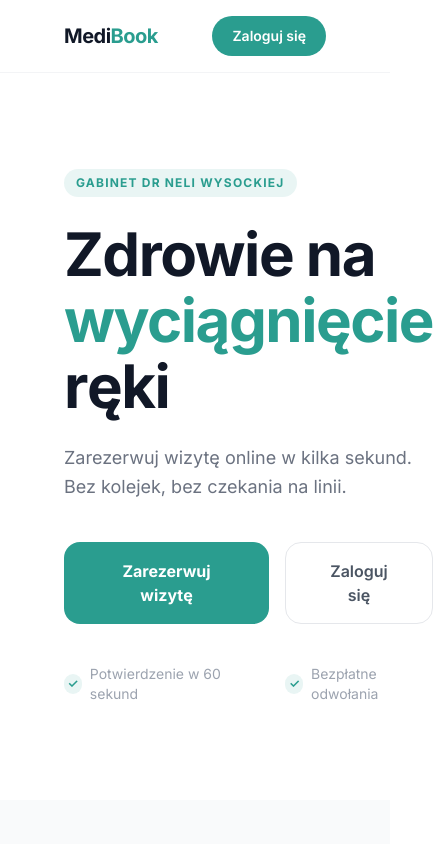
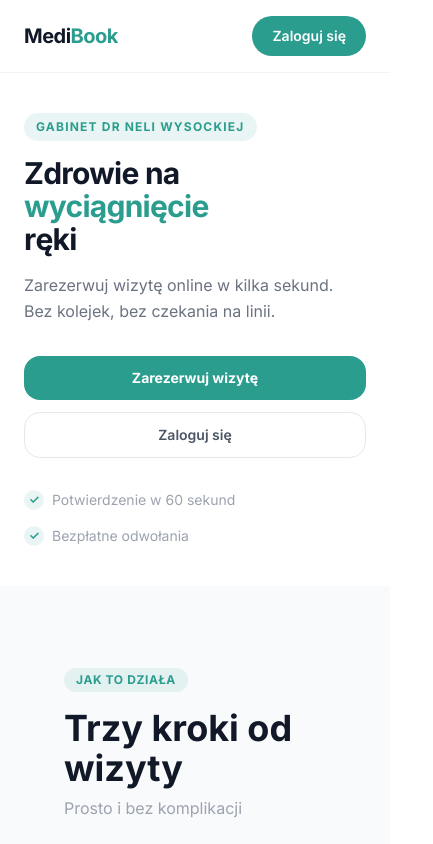
Before and after one commit to martynkaxyz/medibook, a React (Vite) app in the folder frontend/: page / in a window 390 px wide. Shown: the top 844 px of the page, 433 px wide, since content can reach past the window. Built offline with nearby package versions, Linux system fonts and the light colour scheme; no server answers.

Commit message:
fix: responsive landing page hero

```diff
--- a/frontend/src/pages/LandingPage.jsx
+++ b/frontend/src/pages/LandingPage.jsx
@@ -51,7 +51,7 @@ export default function LandingPage() {
       `}</style>
 
       {/* NAVBAR */}
-      <nav className="w-full flex items-center justify-between px-16 py-4 bg-white border-b border-gray-100 sticky top-0 z-50">
+      <nav className="w-full flex items-center justify-between px-6 md:px-16 py-4 bg-white border-b border-gray-100 sticky top-0 z-50">
         <span className="text-xl font-bold tracking-tight text-gray-900">
           Medi<span className="text-[#2A9D8F]">Book</span>
         </span>
@@ -66,34 +66,34 @@ export default function LandingPage() {
       </nav>
 
       {/* HERO */}
-      <section className="w-full px-16 py-24 bg-white flex items-center justify-between gap-16">
-        <div className="max-w-xl">
-          <span className="inline-block text-xs font-bold bg-[#2A9D8F]/10 text-[#2A9D8F] px-3 py-1.5 rounded-full mb-6 tracking-widest uppercase">
+      <section className="w-full px-6 md:px-16 py-10 bg-white flex flex-col md:flex-row items-center justify-between gap-8">
+        <div className="w-full md:max-w-xl">
+          <span className="inline-block text-xs font-bold bg-[#2A9D8F]/10 text-[#2A9D8F] px-3 py-1.5 rounded-full mb-4 tracking-widest uppercase">
             Gabinet dr Neli Wysockiej
           </span>
-          <h1 className="text-6xl font-bold leading-[1.1] mb-6 tracking-tight text-gray-900">
+          <h1 className="text-3xl md:text-6xl font-bold leading-[1.1] mb-4 tracking-tight text-gray-900">
             Zdrowie na<br />
             <span className="text-[#2A9D8F]">wyciągnięcie</span><br />
             ręki
           </h1>
-          <p className="text-lg text-gray-500 mb-10 leading-relaxed">
+          <p className="text-base md:text-lg text-gray-500 mb-8 leading-relaxed">
             Zarezerwuj wizytę online w kilka sekund.<br />
             Bez kolejek, bez czekania na linii.
           </p>
-          <div className="flex gap-4">
+          <div className="flex flex-col sm:flex-row gap-3">
             <button onClick={() => {
               const token = localStorage.getItem('token');
               token ? navigate('/booking') : navigate('/login');
             }}
-              className="bg-[#2A9D8F] text-white font-bold px-8 py-4 rounded-2xl hover:bg-[#1A7A6E] transition text-base">
+              className="bg-[#2A9D8F] text-white font-bold px-6 py-3 rounded-2xl hover:bg-[#1A7A6E] transition text-sm md:text-base">
               Zarezerwuj wizytę
             </button>
             <button onClick={() => navigate('/login')}
-              className="border border-gray-200 text-gray-600 font-semibold px-8 py-4 rounded-2xl hover:border-[#2A9D8F] hover:text-[#2A9D8F] transition text-base">
+              className="border border-gray-200 text-gray-600 font-semibold px-6 py-3 rounded-2xl hover:border-[#2A9D8F] hover:text-[#2A9D8F] transition text-sm md:text-base">
               Zaloguj się
             </button>
           </div>
-          <div className="flex gap-8 mt-10 text-sm text-gray-400">
+          <div className="flex flex-wrap gap-4 mt-8 text-sm text-gray-400">
             <span className="flex items-center gap-2">
               <span className="w-5 h-5 rounded-full bg-[#2A9D8F]/10 text-[#2A9D8F] flex items-center justify-center text-xs font-bold">✓</span>
               Potwierdzenie w 60 sekund
```
